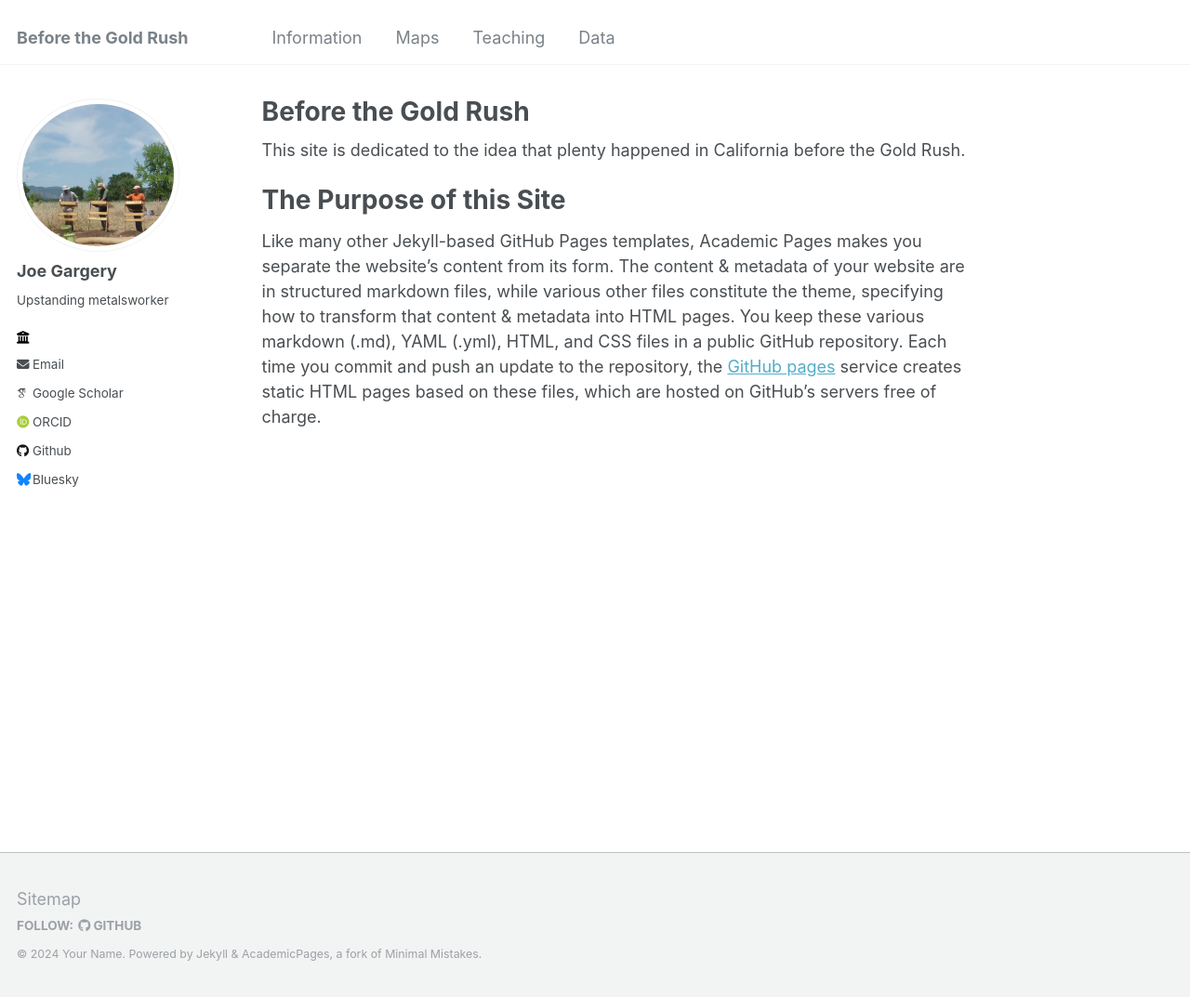
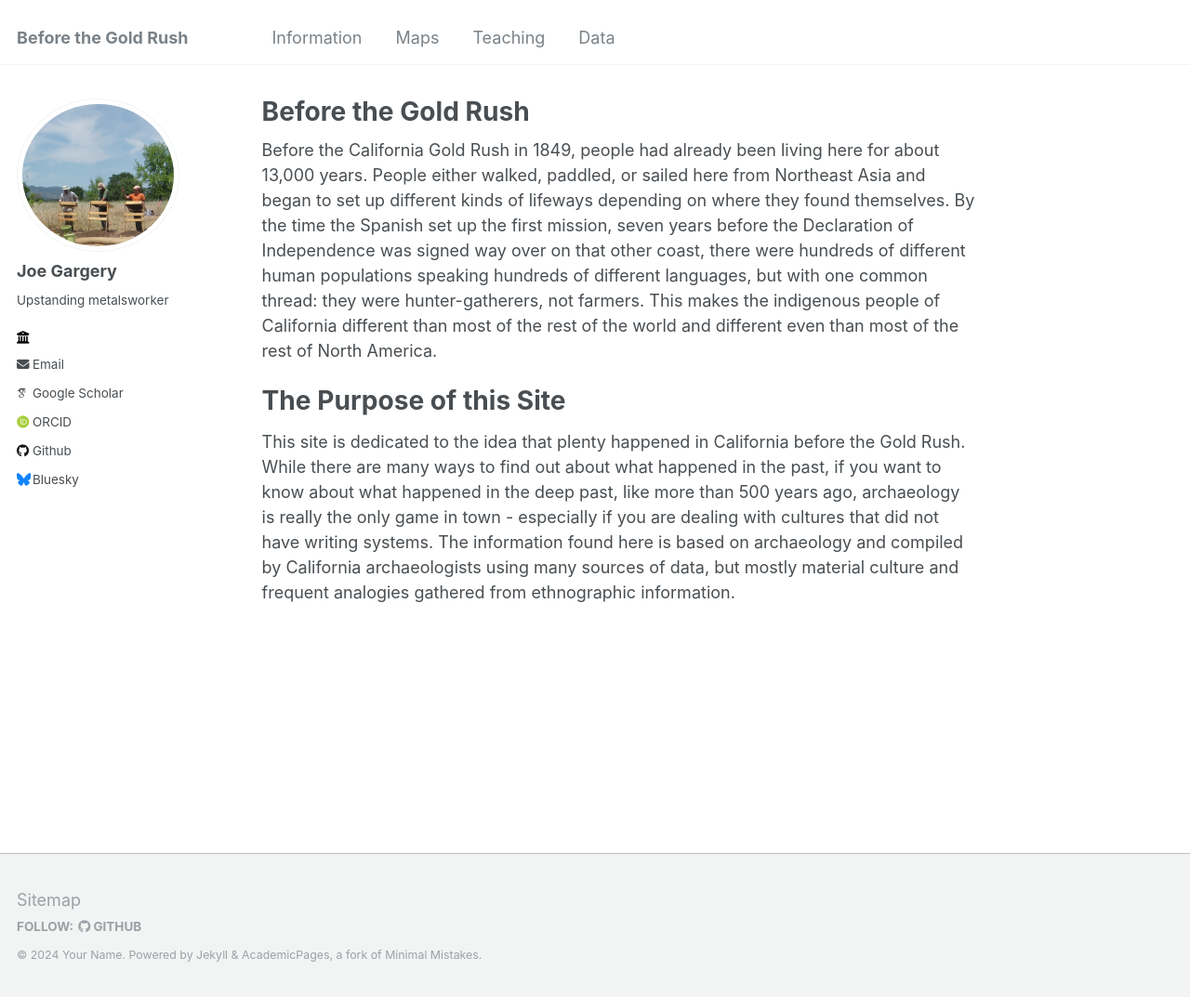
Before and after one commit to csus-arc/csus-arc.github.io, a Jekyll site: the page built from _pages/about.md, in a window 1280 px wide and 1073 px high. Shown: the whole window at 93% size. Built offline with Jekyll 4.4.1, drawn with Linux system fonts in a browser that asks for light colours; some web fonts are replaced.

Commit message:
Update about.md

```diff
--- a/_pages/about.md
+++ b/_pages/about.md
@@ -8,8 +8,8 @@ redirect_from:
 
 ---
 
-This site is dedicated to the idea that plenty happened in California before the Gold Rush.
+Before the California Gold Rush in 1849, people had already been living here for about 13,000 years. People either walked, paddled, or sailed here from Northeast Asia and began to set up different kinds of lifeways depending on where they found themselves. By the time the Spanish set up the first mission, seven years before the Declaration of Independence was signed way over on that other coast, there were hundreds of different human populations speaking hundreds of different languages, but with one common thread: they were hunter-gatherers, not farmers. This makes the indigenous people of California different than most of the rest of the world and different even than most of the rest of North America.
 
 The Purpose of this Site
 ======
-Like many other Jekyll-based GitHub Pages templates, Academic Pages makes you separate the website's content from its form. The content & metadata of your website are in structured markdown files, while various other files constitute the theme, specifying how to transform that content & metadata into HTML pages. You keep these various markdown (.md), YAML (.yml), HTML, and CSS files in a public GitHub repository. Each time you commit and push an update to the repository, the [GitHub pages](https://pages.github.com/) service creates static HTML pages based on these files, which are hosted on GitHub's servers free of charge.
+This site is dedicated to the idea that plenty happened in California before the Gold Rush. While there are many ways to find out about what happened in the past, if you want to know about what happened in the deep past, like more than 500 years ago, archaeology is really the only game in town - especially if you are dealing with cultures that did not have writing systems. The information found here is based on archaeology and compiled by California archaeologists using many sources of data, but mostly material culture and frequent analogies gathered from ethnographic information.
```
